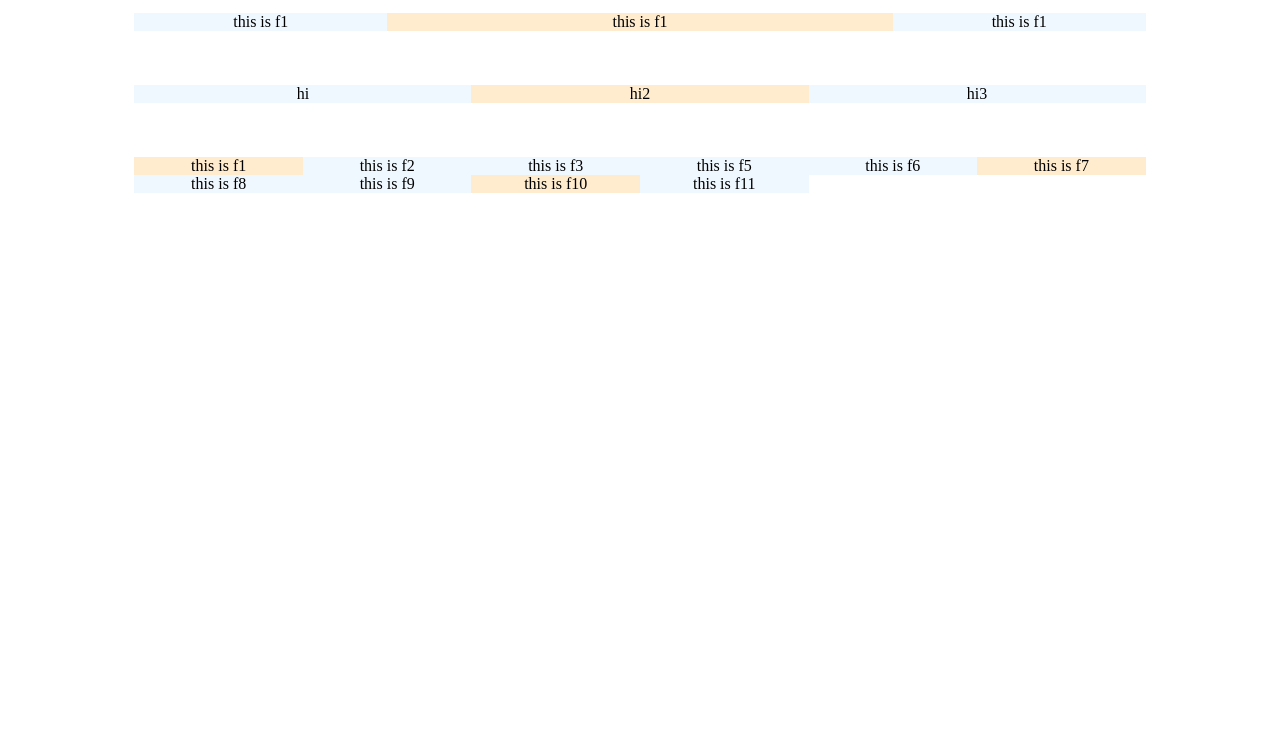
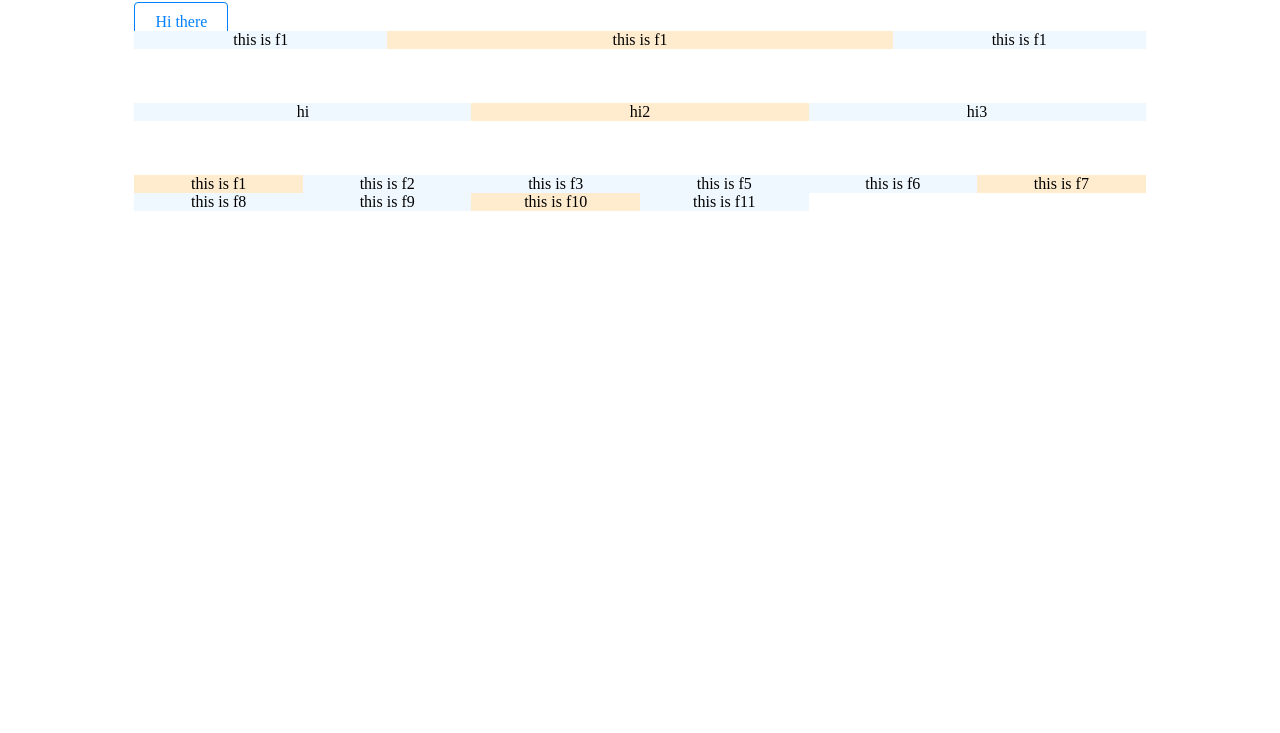
Before and after one commit to jere-mie/bornais-css, a plain HTML site: page index.html in a window 1280 px wide. Shown: the part 67-800 px from the top of the page. Drawn offline with Linux system fonts and the light colour scheme.

Commit message:
bbtn with a tags works now

```diff
--- a/css/bornais.css
+++ b/css/bornais.css
@@ -267,8 +267,10 @@ COLOURS
 .bbtn{
   padding: 10px 20px;
   border-radius: 4px;
+  border-style: solid;
   border-color: rgba(0,0,0,0);
   border-width: 1px;
+  text-decoration: none;
 }
 
 /* sky */
--- a/index.html
+++ b/index.html
@@ -20,7 +20,10 @@
         </style>
     </head>
     <body>
-        <h1>Hello World!</h1>
+        <h1 class="center">Hello World!</h1>
+        <div class="container">
+            <a href="#" class="bbtn bbtn-outline-azure">Hi there</a>
+        </div>
         <div class="container">
             <div class="frow-xs center">
                 <div class="f-xs-3 box1">this is f1</div>
```
